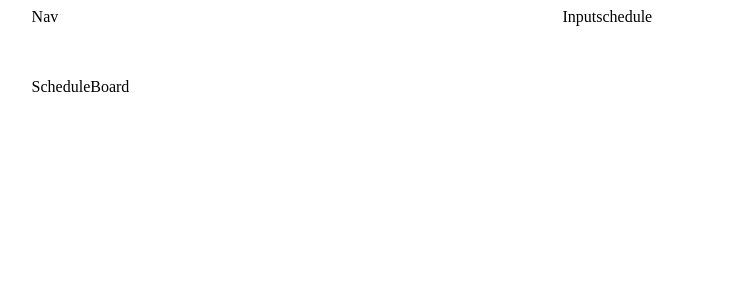
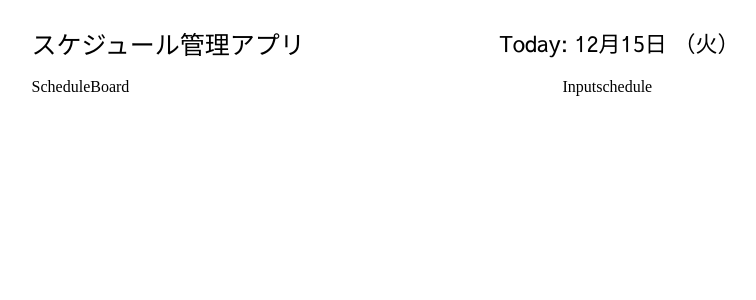
Before and after one commit to kannoRyo/dateForm, a React (Create React App) app: page / in a window 1280 px wide. Shown: the top 300 px of the page, without its empty margins (166-922 px from the left). Built offline with nearby package versions, Linux system fonts and the light colour scheme.

Commit message:
nav作成

```diff
--- a/public/index.html
+++ b/public/index.html
@@ -11,8 +11,10 @@
     />
     <link rel="apple-touch-icon" href="%PUBLIC_URL%/logo192.png" />
     <link rel="stylesheet" href="https://fonts.googleapis.com/css?family=Roboto:300,400,500,700&display=swap" />
+
+    <!-- google font -->
     <link rel="preconnect" href="https://fonts.gstatic.com">
-<link href="https://fonts.googleapis.com/css2?family=Noto+Sans+JP&display=swap" rel="stylesheet">
+    <link href="https://fonts.googleapis.com/css2?family=M+PLUS+Rounded+1c&family=Noto+Sans+JP&family=Sawarabi+Gothic&display=swap" rel="stylesheet">
     <!--
       manifest.json provides metadata used when your web app is installed on a
       user's mobile device or desktop. See https://developers.google.com/web/fundamentals/web-app-manifest/
--- /dev/null
+++ b/src/action/index.js
@@ -0,0 +1,3 @@
+export const ADD_SCHEDULE = 'ADD_SCHEDULE'
+export const DELETE_SCHEDULE = 'DELETE_SCHEDULE'
+export const DELETE_ALL_SCHEDULS = 'DELETE_ALL_SCHEDULS'
--- a/src/components/App.js
+++ b/src/components/App.js
@@ -1,9 +1,11 @@
-import React from 'react'
+import React,{useState,useReducer} from 'react'
 import { makeStyles } from '@material-ui/core'
+
+import reducer from '../reducer/schedules'
 
 import Nav from './Nav'
 import ScheduleBoard from './ScheduleBoard'
-import InputSchedule from './InputSchedule'
+import InputSchedule from "./InputSchedule"
 
 const useStyles = makeStyles({
   root:{
@@ -33,6 +35,8 @@ const useStyles = makeStyles({
 
 function App() {
   const classes = useStyles()
+  const [state, dispatch] = useReducer(reducer, [])
+
   return (
     <div className={classes.root}>
       <Nav nav={classes.nav}/>
--- a/src/components/Nav.js
+++ b/src/components/Nav.js
@@ -1,20 +1,31 @@
 import React from 'react'
 import { makeStyles } from '@material-ui/core'
+const dayjs = require('dayjs')
 
 const useStyle = makeStyles({
     title:{
         fontFamily: 'Noto Sans JP',
-        fontSize:'20px'
+        fontSize:'25px'
     },
     date:{
-        marginRight:'20%'
+        marginRight:'20%',
+        fontFamily: 'Sawarabi Gothic',
+        fontSize:'22px'
     }
 })
 
 const Nav = ({nav})=>{
     const classes = useStyle()
+    const month = dayjs().month() +1
+    const date = dayjs().date()
+    const day = dayjs().day()
+    const dayStr = ['日','月','火','水','木','金','土']
+
     return(
-        <div>Nav</div>
+        <div className={nav}>
+            <div className={classes.title}>スケジュール管理アプリ</div>
+            <div className={classes.date}>Today: {`${month}月${date}日 （${dayStr[day]}）`}</div>
+        </div>
     )
 }
 
--- /dev/null
+++ b/src/reducer/schedules.js
@@ -0,0 +1,23 @@
+import { useState } from 'react'
+import {
+    ADD_SCHEDULE,
+    DELETE_SCHEDULE,
+    DELETE_ALL_SCHEDULS
+}from '../action/index'
+
+const schedules = (state =[],action) =>{
+    switch(action.type){
+        case ADD_SCHEDULE:
+            const schedule = {date: action.title ,title: action.title ,description: action.description}
+            const id = state.length === 0 ? 1 : state.length.id + 1
+            return [...state, {id: id, ...schedule}]
+        case DELETE_SCHEDULE:
+            break
+        case DELETE_ALL_SCHEDULS:
+            break
+        default:
+            return state=[]
+    }
+}
+
+export default schedules
```
Also changed, not shown: 1 other file (tests, documents, lock files or other folders).
